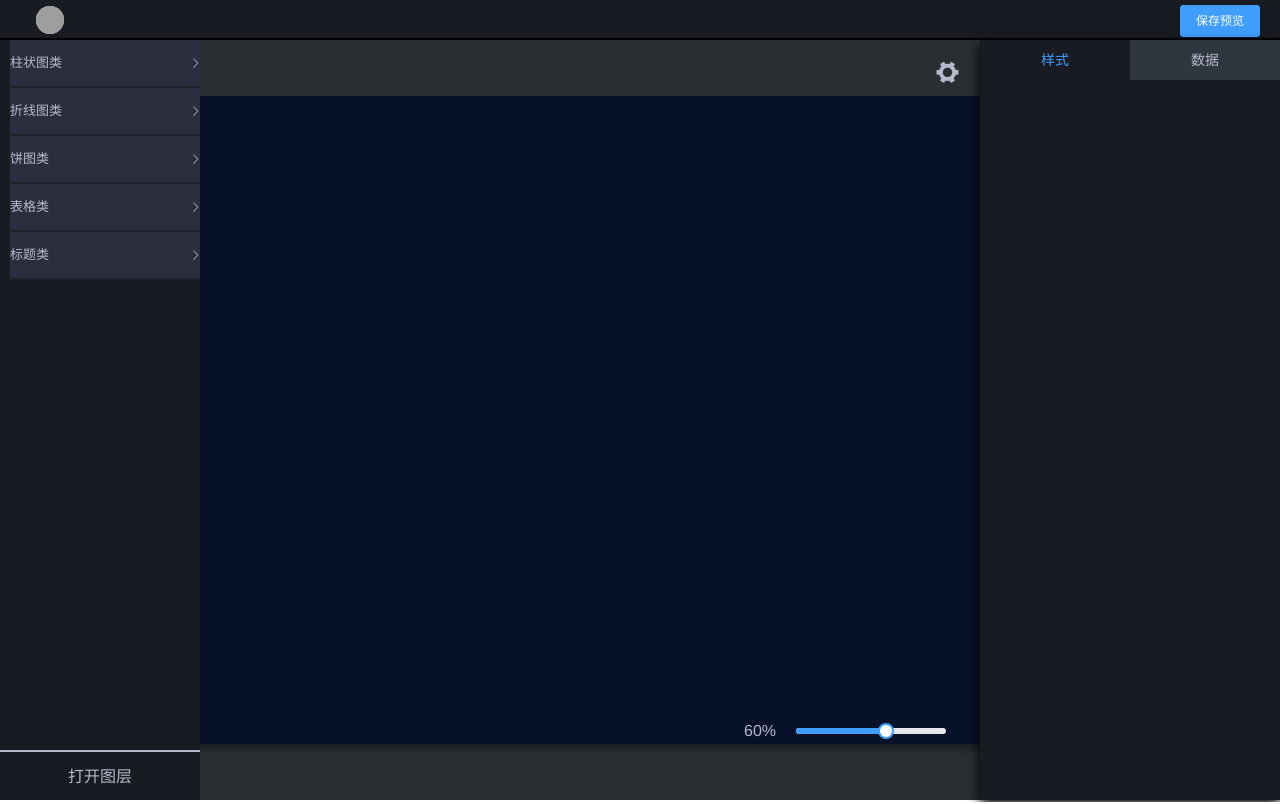
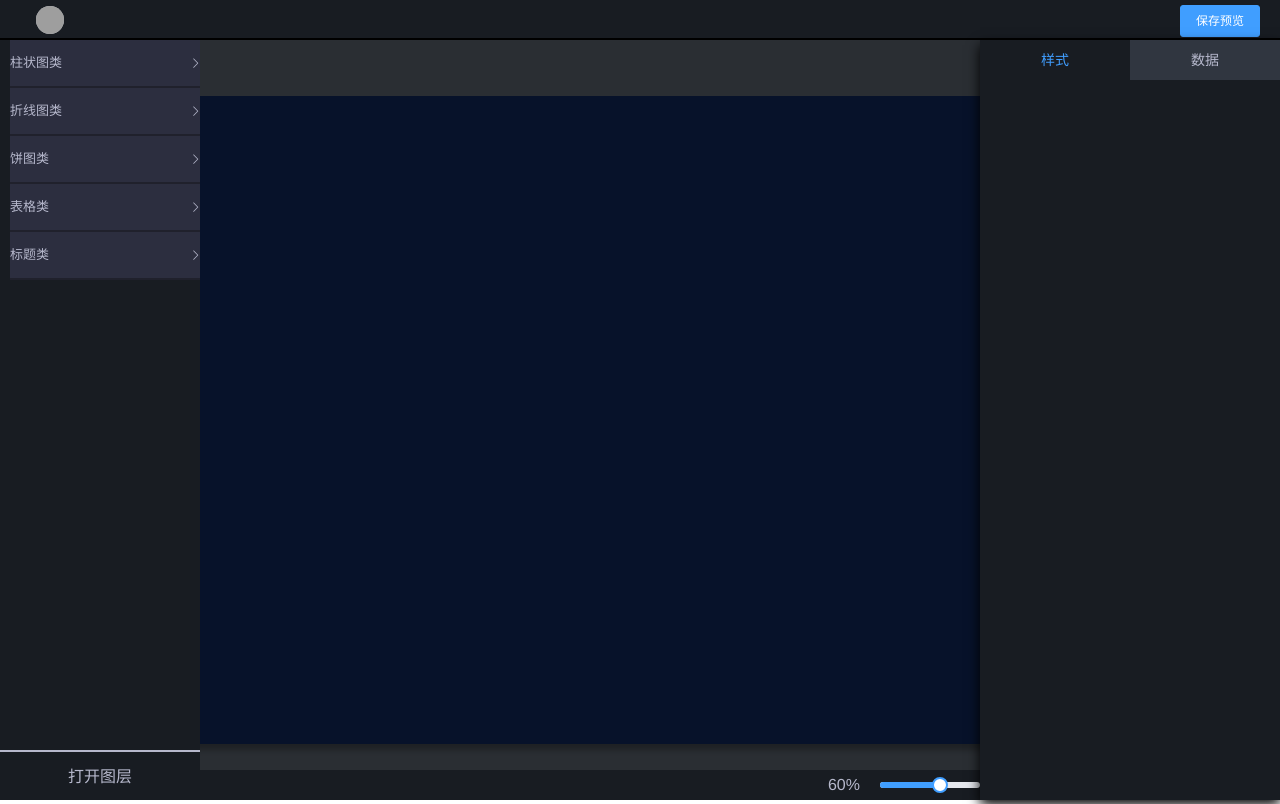
Before and after one commit to zhangyuhuihh/vue-page-produce, a Vue app: page /partComponent in a window 1280 px wide. Built offline with nearby package versions, Linux system fonts and the light colour scheme; grey boxes are pictures that could not be loaded.

Commit message:
下面布局修改

```diff
--- a/src/views/partComponent/middlePart.vue
+++ b/src/views/partComponent/middlePart.vue
@@ -1,8 +1,8 @@
 <template>
   <div class="main-edit-part">
-    <div class="page-set--container">
+    <!-- <div class="page-set--container">
       <page-set></page-set>
-    </div>
+    </div> -->
     <edit-area @openRightMouseMenu="openRightMouseMenu"></edit-area>
     <div class="slider_container">
       <div style="color: #b6b8cc">{{magnification}}%</div>
@@ -31,11 +31,11 @@
 import { mapState, mapMutations, mapActions } from 'vuex'
 import RightMouseMenu from './construction/Right_mouse_menu'
 import EditArea from './edit_area'
-import PageSet from './page_set'
+// import PageSet from './page_set'
 
 export default {
   components: {
-    PageSet,
+    // PageSet,
     EditArea,
     RightMouseMenu
   },
@@ -107,15 +107,16 @@ export default {
   }
   .slider_container {
     position: absolute;
-    bottom: 50px;
-    right: 10px;
-    width: 250px;
+    bottom: 0px;
+    height: 30px;
+    width: 100%;
+    background-color: #181C22;
     display: flex;
-    justify-content: center;
+    justify-content: flex-end;
     align-items: center;
     .slider_block {
       margin-left: 20px;
-      width: 150px;
+      width: 100px;
     }
   }
 }
```
